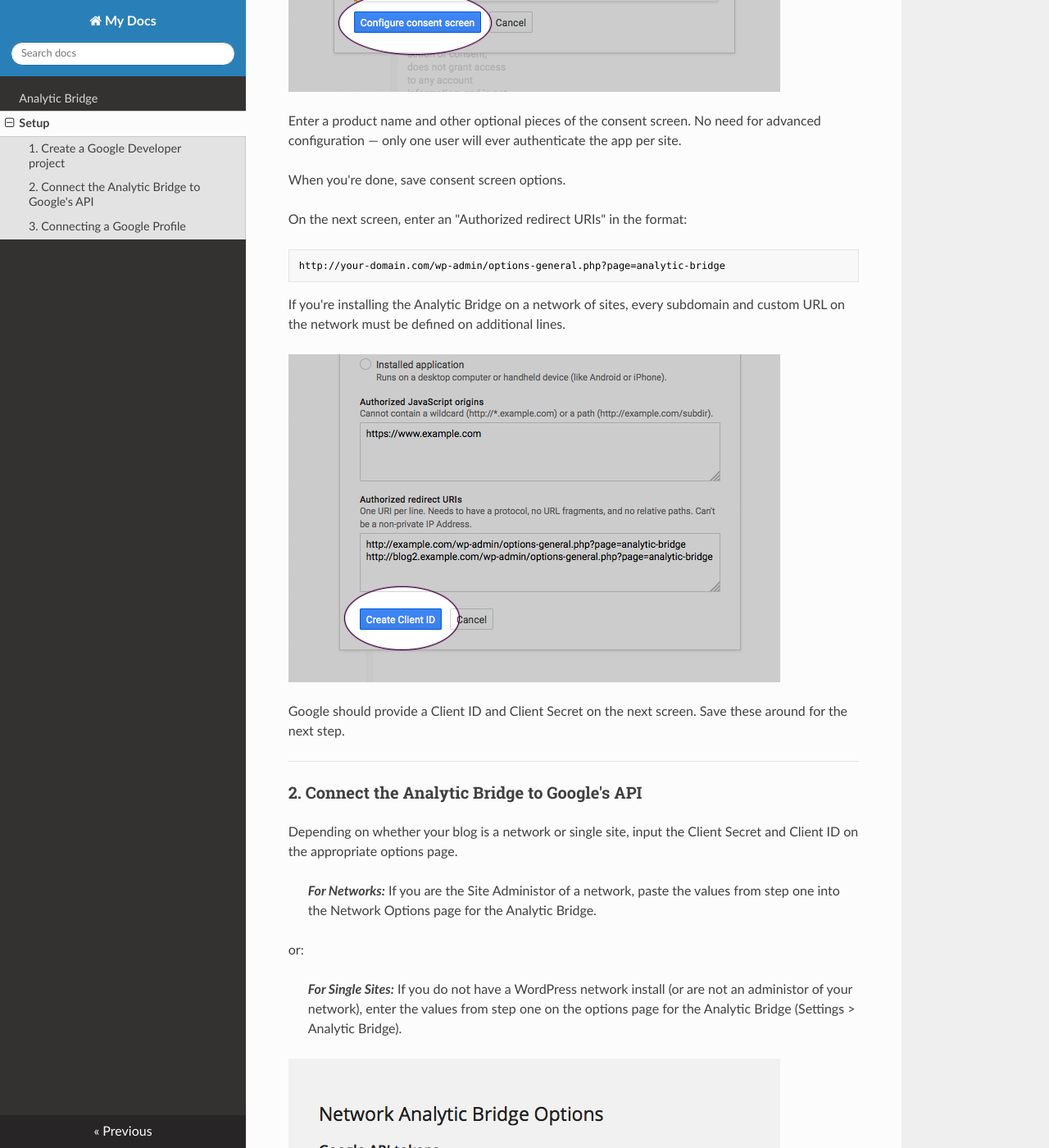
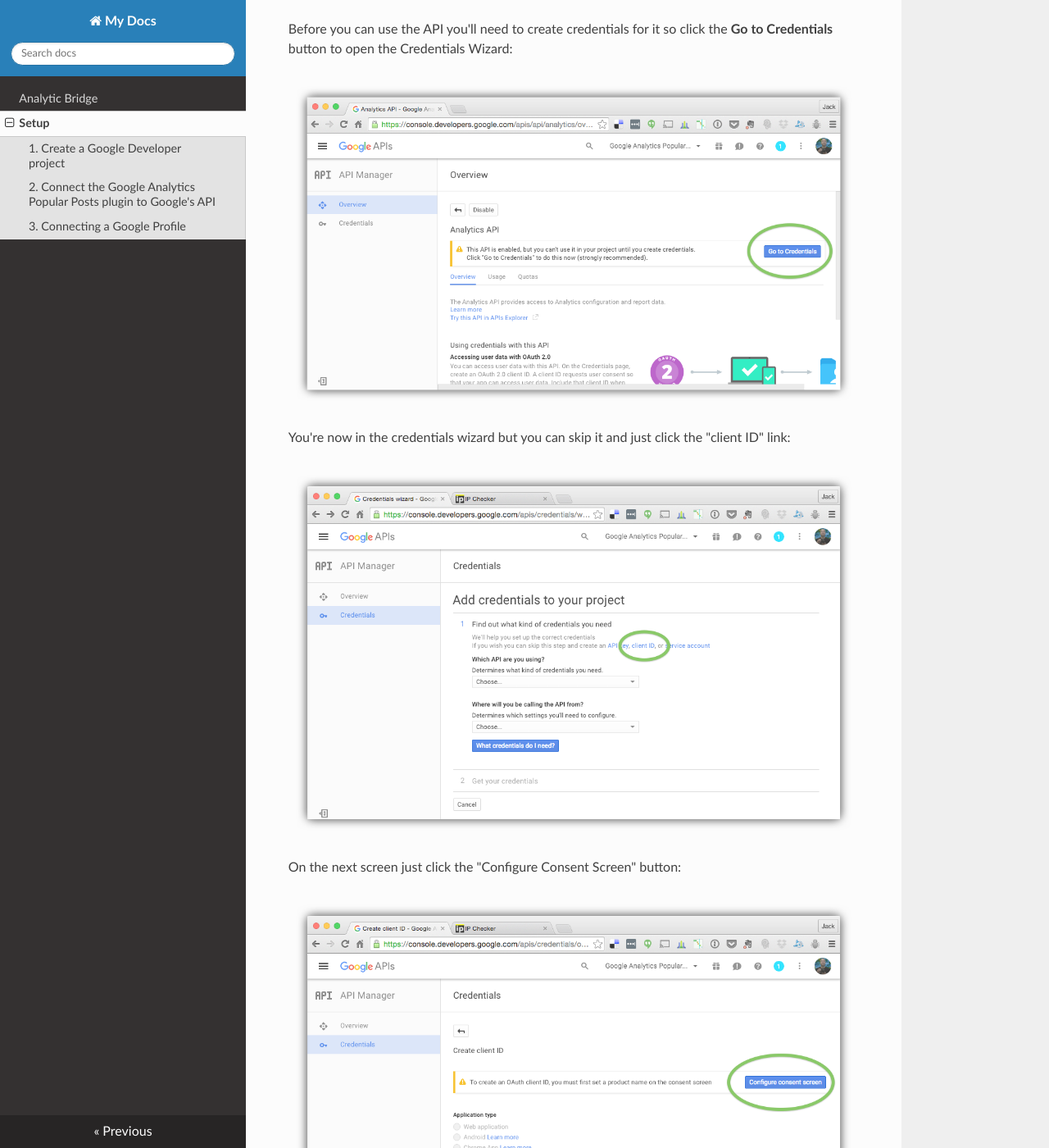
Before and after one commit to INN/Google-Analytics-Popular-Posts, an MkDocs documentation site: the page built from docs/setup.md, in a window 1280 px wide and 1400 px high, scrolled down 2399 px. Shown: the whole window at 82% size. Built offline with MkDocs 1.6.1, drawn with Linux system fonts in a browser that asks for light colours; nearby versions of some CDN libraries; some of the changed text lies outside the part shown.

Commit message:
first draft of docs revamp

```diff
--- a/docs/setup.md
+++ b/docs/setup.md
@@ -1,9 +1,9 @@
 # Setup
 
-There are three steps for setting up the Analytic Bridge plugin.
+There are three steps for setting up the Google Analytics Popular Posts plugin.
 
  1. Create a Google Developer project
- 2. Connect the Analytic Bridge to Google's APIs
+ 2. Connect the Google Analytics Popular Posts plugin to Google's APIs
  3. Connecting a Google Analytics Profile
 
 Networks only need to complete step 1 and 2 once. Each blog on the network must
@@ -15,49 +15,70 @@ complete step 3.
 
 To allow Google to monitor usage on its API, every call must be authenticated with a Client Secret and Client ID. No special account is necessary for this.
 
-Log into [console.developers.google.com/](https://console.developers.google.com/) and create a new project for the plugin. Name the project something like "Analytic Bridge."
+Log into [console.developers.google.com/](https://console.developers.google.com/) and create a new project for the plugin.
 
-![Screenshot](img/create-project.png)
+![Screenshot of the google developer console](img/google-developer-console.png)
 
-Under APIs & auth, click "APIs". Find the Analytics API and enable it.
+Name the project something like "Google Analytics Popular Posts."
 
-![Screenshot](img/enable-api.png)
+![Creating a project named Google Analytics Popular Posts in the google developer console](img/new-google-dev-project.png)
 
-Under APIs & auth, click "Credentials." From here click "Create new Client ID."
+You'll see a list of available Google APIs. Find the **Analytics API** link:
 
-![Screenshot](img/create-client-id.png)
+![Analytics API link in the google developer console](img/analytics-api-link.png)
 
-Use "Web application" for the Application type, and click "Configure Consent Screen".
+Click the **Analytics API** link and then click the button to enable it on the next screen:
 
-![Screenshot](img/configure-consent-screen.png)
+![Enabling the analytics API](img/enable-analytics-api.png)
+
+Before you can use the API you'll need to create credentials for it so click the **Go to Credentials** button to open the Credentials Wizard:
+
+![Go To Credentials button in the Google Developer Console](img/go-to-credentials.png)
+
+You're now in the credentials wizard but you can skip it and just click the "client ID" link:
+
+![client ID link in the Google Developer credentials wizard](img/Credentials-wizard-Google-Analytics.png)
+
+On the next screen just click the "Configure Consent Screen" button:
+
+![Configure Consent Screen button in the Google Developer Console](img/configure-consent-button.png)
 
 Enter a product name and other optional pieces of the consent screen. No need for advanced configuration — only one user will ever authenticate the app per site.
 
 When you're done, save consent screen options.
 
-On the next screen, enter an "Authorized redirect URIs" in the format:
+On the next screen, select "Web application" as the Application type, then enter an "Authorized redirect URIs" in the format:
 
 	http://your-domain.com/wp-admin/options-general.php?page=analytic-bridge
 
-If you're installing the Analytic Bridge on a network of sites, every subdomain and custom URL on the network must be defined on additional lines.
+If you're installing the Google Analytics Popular Posts on a network of sites, every subdomain and custom URL on the network must be defined on additional lines.
 
-![Screenshot](img/redirect-uris.png)
+![setting credentials for the Analytics API](img/setting-credentials.png)
 
-Google should provide a Client ID and Client Secret on the next screen. Save these around for the next step.
+Google should provide a Client ID and Client Secret on the next screen:
+
+![Analytics API client keys](img/oauth-client-keys.png)
+
+Copy these keys and keep them safe for the next step.
 
 ---
 
-### 2. Connect the Analytic Bridge to Google's API
+### 2. Connect the Google Analytics Popular Posts plugin to Google's API
+
+Now it's back to the WordPress dashboard to connect to the Analytics API with your keys and Property ID. Go to **Settings > GA Popular Posts**.
 
 Depending on whether your blog is a network or single site, input the Client Secret and Client ID on the appropriate options page.
 
- > ___For Networks:___ If you are the Site Administor of a network, paste the values from step one into the Network Options page for the Analytic Bridge.
+ > ___For Networks:___ If you are the Site Administor of a network, paste the values from step one into the Network Options page for the Google Analytics Popular Posts.
 
 or:
 
- > ___For Single Sites:___ If you do not have a WordPress network install (or are not an administor of your network), enter the values from step one on the options page for the Analytic Bridge (Settings > Analytic Bridge).
+ > ___For Single Sites:___ If you do not have a WordPress network install (or are not an administor of your network), enter the values from step one on the options page for the Google Analytics Popular Posts (Settings > Google Analytics Popular Posts).
 
-![Screenshot](img/network-settings.png)
+
+![Google Analytics Popular Posts plugin in the dashboard](img/ga-popular-posts-settings.png)
+
+Click the "Connect to Google Analytics" button and select a Google account to be associated with this application. After connecting the Google account you'll return to the Settings screen, where you'll enter the Google Profile ID for the website.
 
 ---
 
@@ -65,4 +86,8 @@ or:
 
  * [Find the profile id](https://support.google.com/analytics/answer/1032385?hl=en-GB) that corresponds to the Google Analytics table tracking your site, and save it in Property View ID. This should be in the format `ga:xxxxxxx`
 
+ ![Google Profile ID entered in the Google Analytics Popular Posts plugin settings](img/ga-popular-posts-settings-2.png)
+
+
+
  * Assuming steps one and two are valid a "connect" link should become available at the bottom of the page. Use this button to authorize a Google account with permissions to the Property View you are attempting to pull data from.
```
Also changed, not shown: docs/img/Credentials-wizard-Google-Analytics.png (added), docs/img/analytics-api-link.png (added), docs/img/configure-consent-button.png (added), docs/img/consent-screen.png (added), docs/img/create-project.png (deleted), docs/img/credentials-wizard-2.png (added), docs/img/credentials-wizard-dropdown-1.png (added), docs/img/enable-analytics-api.png (added), docs/img/enable-api.png (deleted), docs/img/find-analytics-api.png (deleted), docs/img/ga-popular-posts-settings-1.png (added), docs/img/ga-popular-posts-settings-2.png (added), docs/img/ga-popular-posts-settings.png (added), docs/img/go-to-credentials.png (added), 4 more files.
